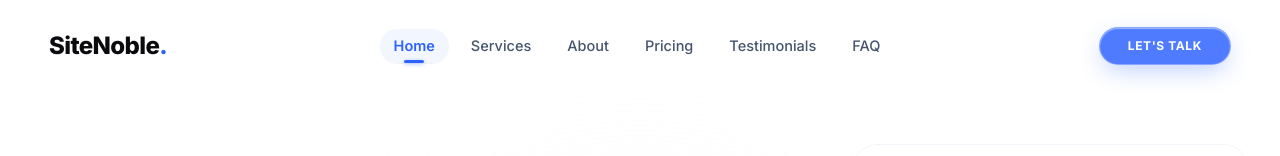
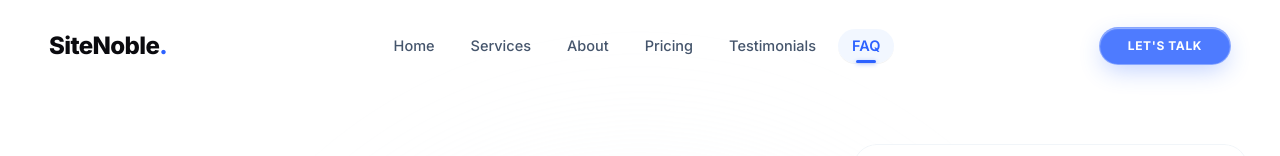
Before and after one commit to KingGold-star/KGtech-Portfolio-Website, a React (Vite) app: page / in a window 1280 px wide. Shown: the top 156 px of the page. Built offline with nearby package versions, Linux system fonts and the light colour scheme.

Commit message:
fix(nav): continuous range scroll tracking below testimonials through tech stack and methodology into FAQ

```diff
--- a/src/components/Navbar.tsx
+++ b/src/components/Navbar.tsx
@@ -37,61 +37,40 @@ export const Navbar: React.FC = () => {
         return prev;
       });
 
-      // Scroll Spy for active section highlighting on homepage
+      // Continuous Range-Based Scroll Spy for active section highlighting on homepage
       if (currentPath === '/') {
-        if (currentY < 180) {
-          setActiveSection('Home');
+        // Offset focus line (180px down from viewport top)
+        const scrollPosition = currentY + 180;
+
+        const servicesEl = document.getElementById('services');
+        const aboutEl = document.getElementById('about');
+        const pricingEl = document.getElementById('pricing');
+        const testimonialsEl = document.getElementById('testimonials');
+        const faqEl = document.getElementById('faq');
+
+        // Check if user scrolled near the bottom of the page
+        const isAtBottom = window.innerHeight + currentY >= document.documentElement.scrollHeight - 60;
+        if (isAtBottom) {
+          setActiveSection('FAQ');
         } else {
-          // Check if reached very bottom of page
-          const isAtBottom = window.innerHeight + currentY >= document.documentElement.scrollHeight - 60;
-          if (isAtBottom) {
+          const servicesTop = servicesEl ? servicesEl.getBoundingClientRect().top + currentY : Infinity;
+          const aboutTop = aboutEl ? aboutEl.getBoundingClientRect().top + currentY : Infinity;
+          const pricingTop = pricingEl ? pricingEl.getBoundingClientRect().top + currentY : Infinity;
+          const testimonialsTop = testimonialsEl ? testimonialsEl.getBoundingClientRect().top + currentY : Infinity;
+          const faqTop = faqEl ? faqEl.getBoundingClientRect().top + currentY : Infinity;
+
+          if (scrollPosition < servicesTop) {
+            setActiveSection('Home');
+          } else if (scrollPosition < aboutTop) {
+            setActiveSection('Services');
+          } else if (scrollPosition < pricingTop) {
+            setActiveSection('About');
+          } else if (scrollPosition < testimonialsTop) {
+            setActiveSection('Pricing');
+          } else if (scrollPosition < faqTop) {
+            setActiveSection('Testimonials');
+          } else {
             setActiveSection('FAQ');
-          } else {
-            // Priority ordered sections from top to bottom
-            const sections = [
-              { id: 'faq', label: 'FAQ' },
-              { id: 'testimonials', label: 'Testimonials' },
-              { id: 'pricing', label: 'Pricing' },
-              { id: 'about', label: 'About' },
-              { id: 'services', label: 'Services' },
-            ];
-
-            const viewportFocus = 140;
-            let matched = 'Home';
-
-            for (const sec of sections) {
-              const el = document.getElementById(sec.id);
-              if (el) {
-                const rect = el.getBoundingClientRect();
-                // Element is spanning across the viewport focus line
-                if (rect.top <= viewportFocus && rect.bottom > viewportFocus) {
-                  matched = sec.label;
-                  break;
-                }
-              }
-            }
-
-            // If between section gaps, match the closest visible section
-            if (matched === 'Home' && currentY >= 180) {
-              let bestSec = 'Services';
-              let minDistance = Infinity;
-              for (const sec of sections) {
-                const el = document.getElementById(sec.id);
-                if (el) {
-                  const rect = el.getBoundingClientRect();
-                  if (rect.top <= viewportFocus + 260 && rect.bottom > 0) {
-                    const dist = Math.abs(rect.top - viewportFocus);
-                    if (dist < minDistance) {
-                      minDistance = dist;
-                      bestSec = sec.label;
-                    }
-                  }
-                }
-              }
-              matched = bestSec;
-            }
-
-            setActiveSection(matched);
           }
         }
       } else {
```
Also changed, not shown: 1 other file (tests, documents, lock files or other folders).
